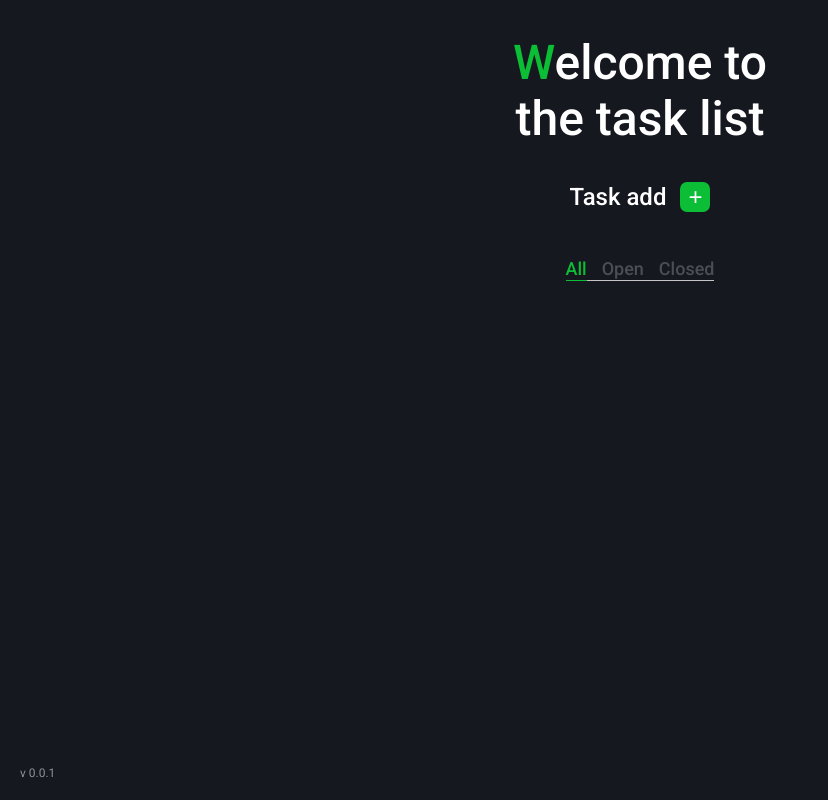
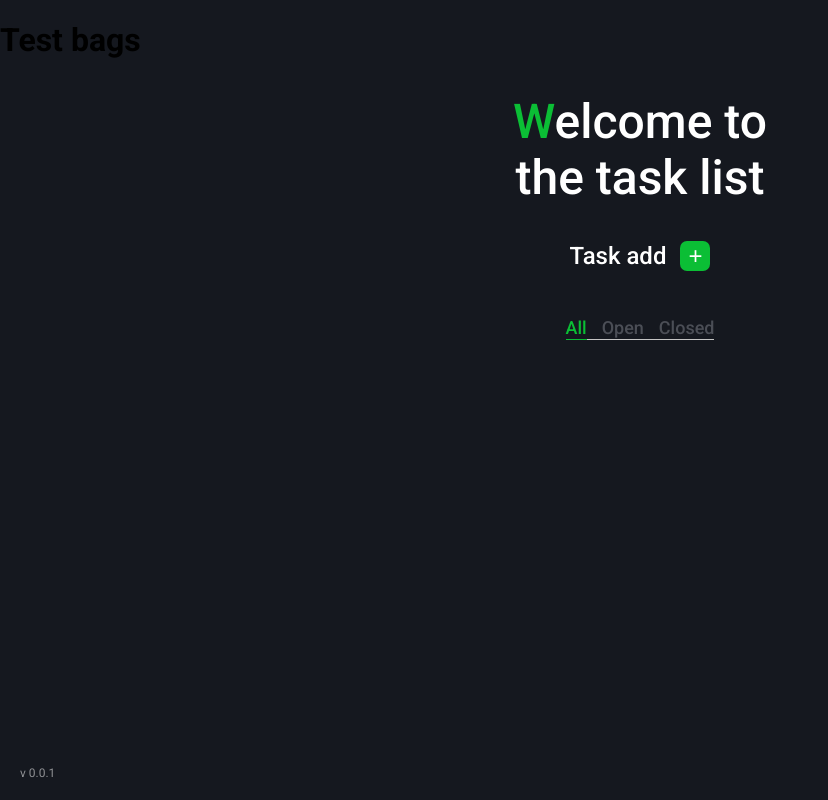
Before and after one commit to konoplitskiy/todoJS, a plain HTML site: page index.html in a window 1280 px wide. Shown: the whole page, without its empty margins (0-828 px from the left). Drawn offline with Linux system fonts and the light colour scheme.

Commit message:
fix bugs filter

```diff
--- a/index.html
+++ b/index.html
@@ -18,10 +18,12 @@
     <meta name="msapplication-TileColor" content="#ffc40d">
     <meta name="theme-color" content="#ffffff">
 
+
 </head>
 
 <body>
     <div class="todo-wrapper">
+        <h1>Test bags</h1>
         <h1 class="todo-title">Welcome to the task list</h1>
         <div class="todo-container">
             <div class="task-add">
```
